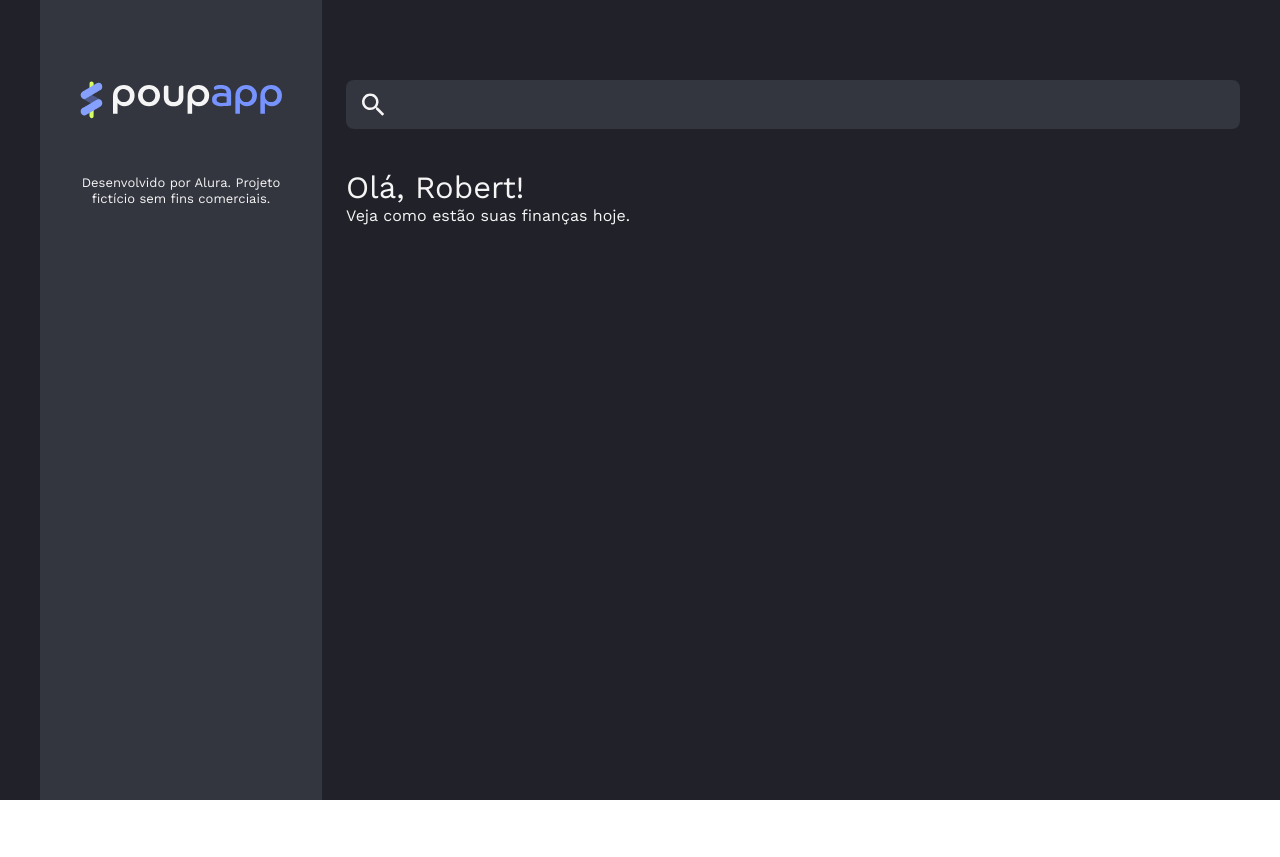
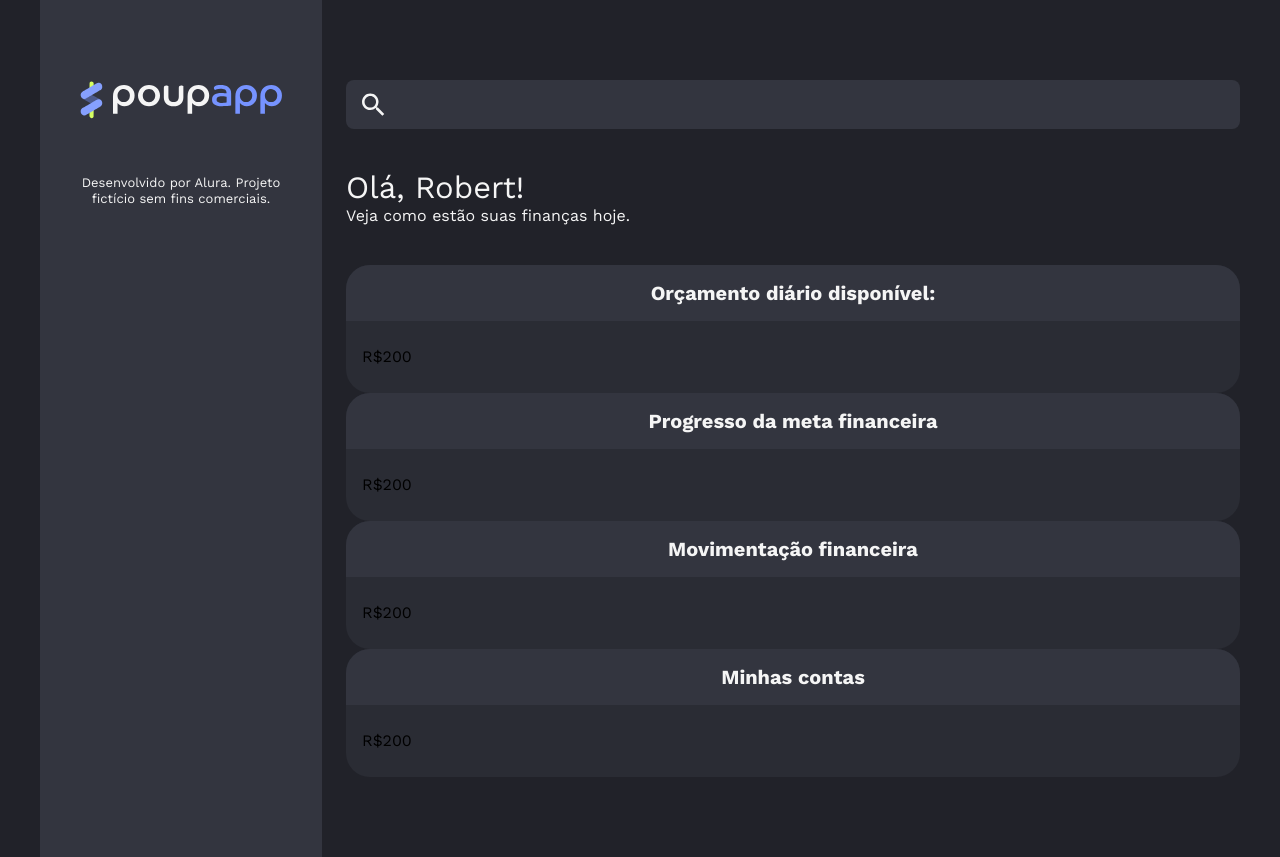
Before and after one commit to robertvieiraa/poupapp-tailwind, a React (Vite) app: page / in a window 1280 px wide. Before the commit the page ends 800 px from the top, so only its background shows below. Built offline with nearby package versions, Linux system fonts and the light colour scheme.

Commit message:
Estruturei o Card

```diff
--- a/src/App.jsx
+++ b/src/App.jsx
@@ -1,4 +1,5 @@
 import { Aside } from "./components/Aside";
+import Card from "./components/Card";
 import { Container } from "./components/Container";
 import { Main } from "./components/Main";
 import { SearchInput } from "./components/SearchInput";
@@ -15,6 +16,24 @@ function App() {
             <Typography variant="h1">Olá, Robert!</Typography>
             <Typography>Veja como estão suas finanças hoje.</Typography>
           </div>
+          <section>
+            <Card>
+              <Card.Header>Orçamento diário disponível:</Card.Header>
+              <Card.Body>R$200</Card.Body>
+            </Card>
+            <Card>
+              <Card.Header>Progresso da meta financeira</Card.Header>
+              <Card.Body>R$200</Card.Body>
+            </Card>
+            <Card>
+              <Card.Header>Movimentação financeira</Card.Header>
+              <Card.Body>R$200</Card.Body>
+            </Card>
+            <Card>
+              <Card.Header>Minhas contas</Card.Header>
+              <Card.Body>R$200</Card.Body>
+            </Card>
+          </section>
         </Main>
       </Container>
     </div>
--- /dev/null
+++ b/src/components/Card/index.jsx
@@ -0,0 +1,20 @@
+const Card = ({ children }) => {
+  return <div className="bg-neutral-surface rounded-3xl">{children}</div>;
+};
+
+export const CardHeader = ({ children }) => {
+  return (
+    <div className="bg-neutral-header p-4 text-center rounded-t-3xl text-neutral-text text-xl leading-[120%] font-bold">
+      {children}
+    </div>
+  );
+};
+
+export const CardBody = ({ children }) => {
+  return <div className="py-6 px-4">{children}</div>;
+};
+
+Card.Header = CardHeader;
+Card.Body = CardBody;
+
+export default Card;
```
